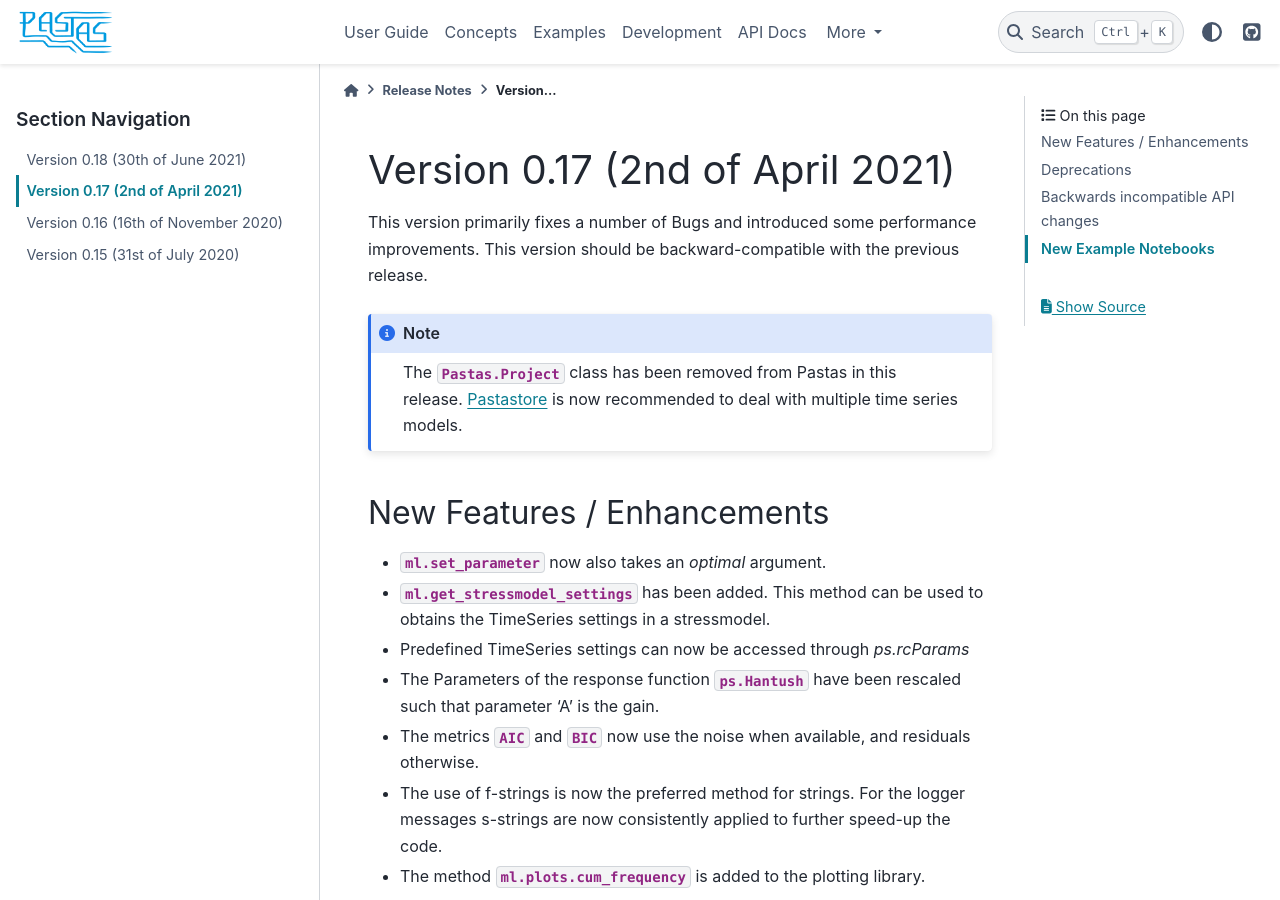
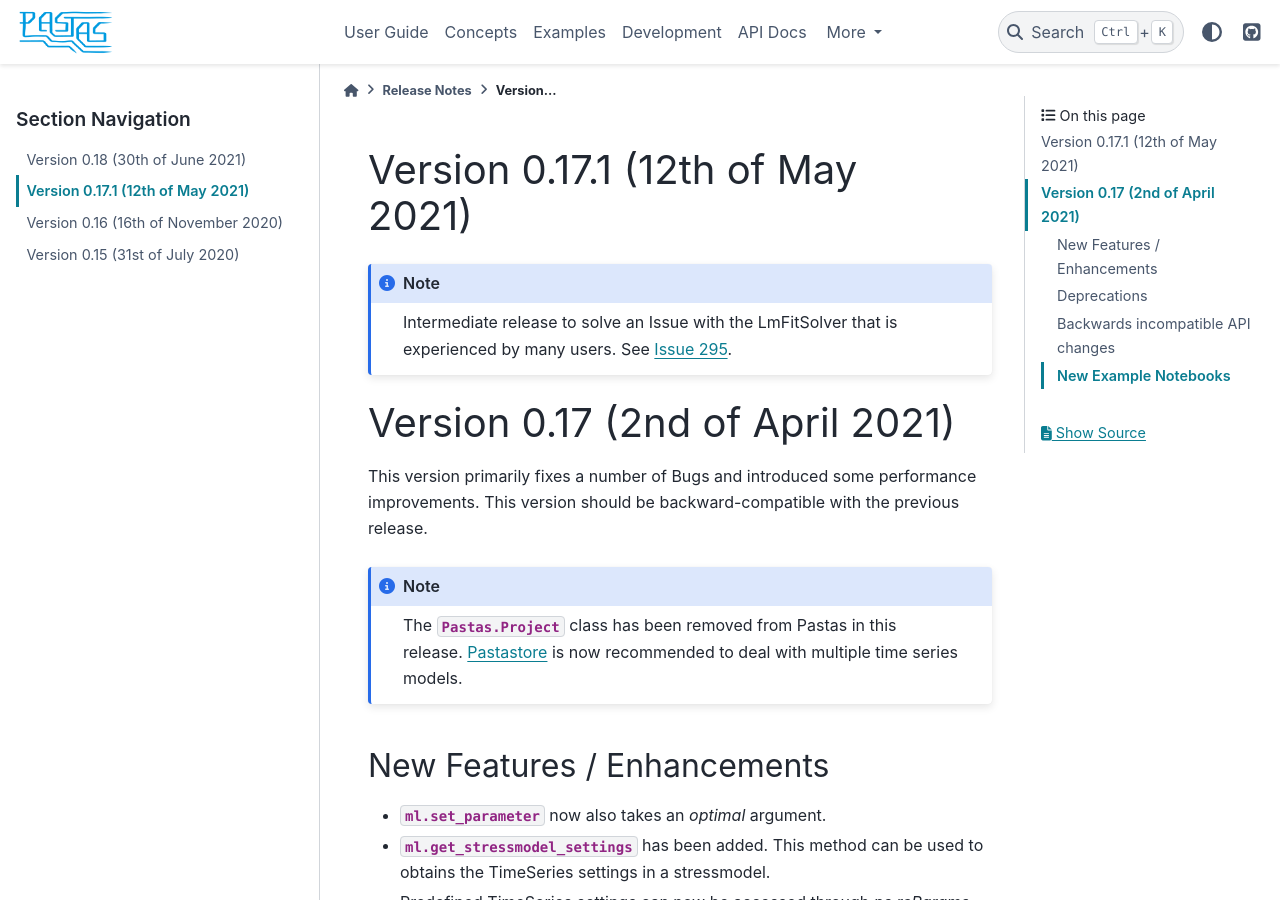
Before and after one commit to pastas/pastas, a Sphinx documentation site: the page built from doc/releases/release_0.17.rst, in a window 1280 px wide and 900 px high. Built offline with Sphinx 7.4.7 and the PyData theme 0.15.4, drawn with Linux system fonts in a browser that asks for light colours.

Commit message:
Update release_0.17.rst

```diff
--- a/doc/releases/release_0.17.rst
+++ b/doc/releases/release_0.17.rst
@@ -1,3 +1,12 @@
+
+Version 0.17.1 (12th of May 2021)
+--------------------------------
+.. note::
+    Intermediate release to solve an Issue with the LmFitSolver that is
+    experienced by many users. See
+    `Issue 295 <https://github.com/pastas/pastas/issues/295>`_.
+
+
 Version 0.17 (2nd of April 2021)
 --------------------------------
 
```
